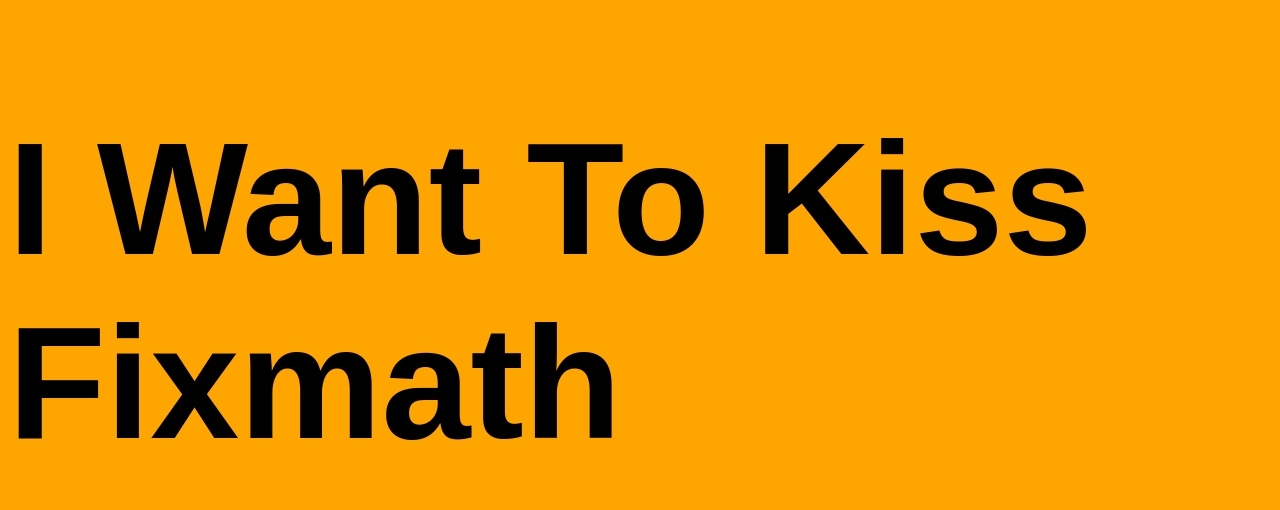
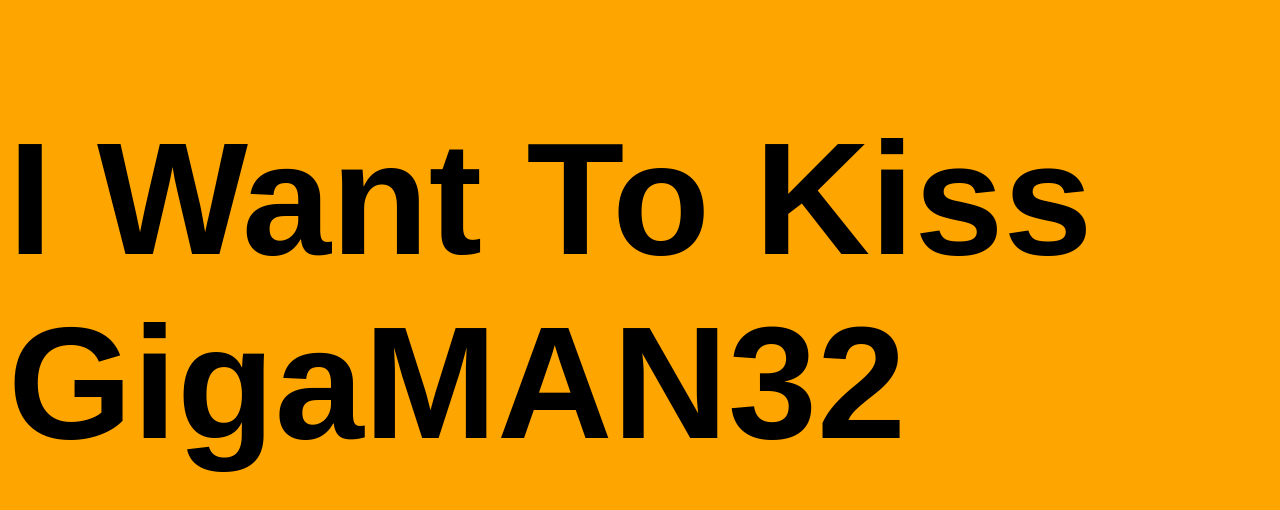
Before and after one commit to avvon/giga.lol, a plain HTML site: page index.html in a window 1280 px wide. Drawn offline with Linux system fonts and the light colour scheme.

Commit message:
Update index.html

```diff
--- a/index.html
+++ b/index.html
@@ -8,7 +8,7 @@
 </head>
 <body>
 <!-- partial:index.partial.html -->
-<h1 data-value="I Want To Kiss Fixmath">I Want To Kiss Fixmath</h1>
+<h1 data-value="I Want To Kiss GigaMAN32">I Want To Kiss GigaMAN32</h1>
 <!-- partial -->
   <script  src="./script.js"></script>
 
```
